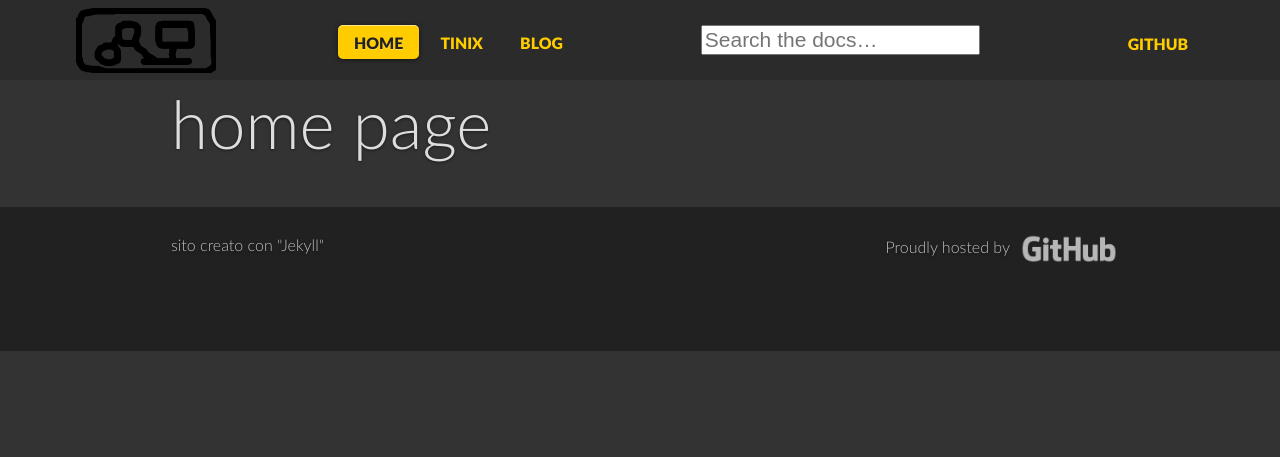
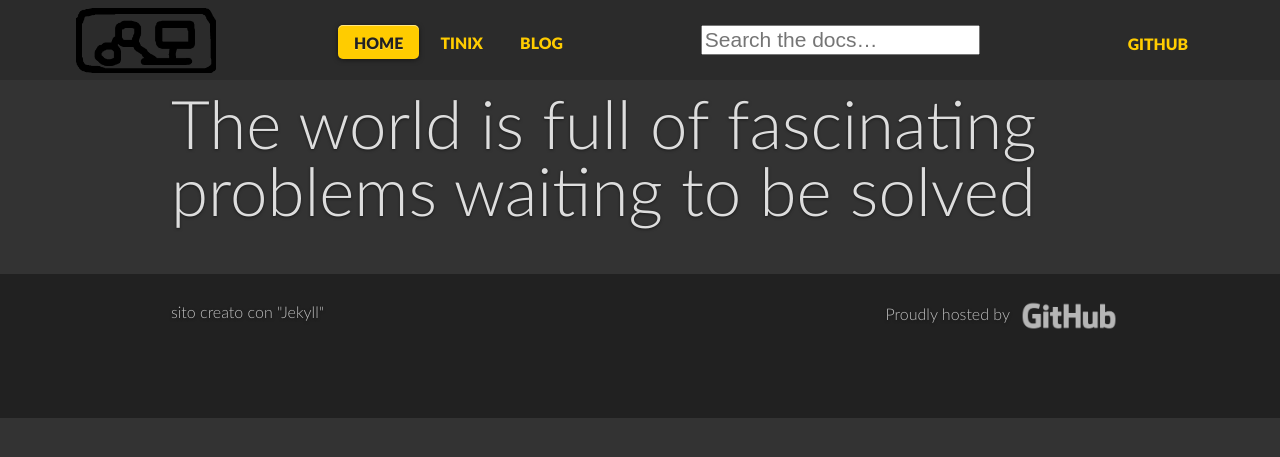
Before and after one commit to pablitocalvo/pablitocalvo.github.io, a Jekyll site: the page built from pages/index.html, in a window 1280 px wide. Shown: the top 457 px of the page. Built offline with Jekyll 4.4.1, drawn with Linux system fonts in a browser that asks for light colours; comment, search, counter and statistics services are not loaded.

Commit message:
sistemato index.html

```diff
--- a/pages/index.html
+++ b/pages/index.html
@@ -7,7 +7,8 @@ permalink: /
 <section class="intro">
   <div class="grid">
     <div class="unit whole center-on-mobiles">
-      <p class="first">home page</p>
+      <p class="first">The world is full of fascinating problems waiting to be solved</p>
     </div>
   </div>
+
 </section>
```
